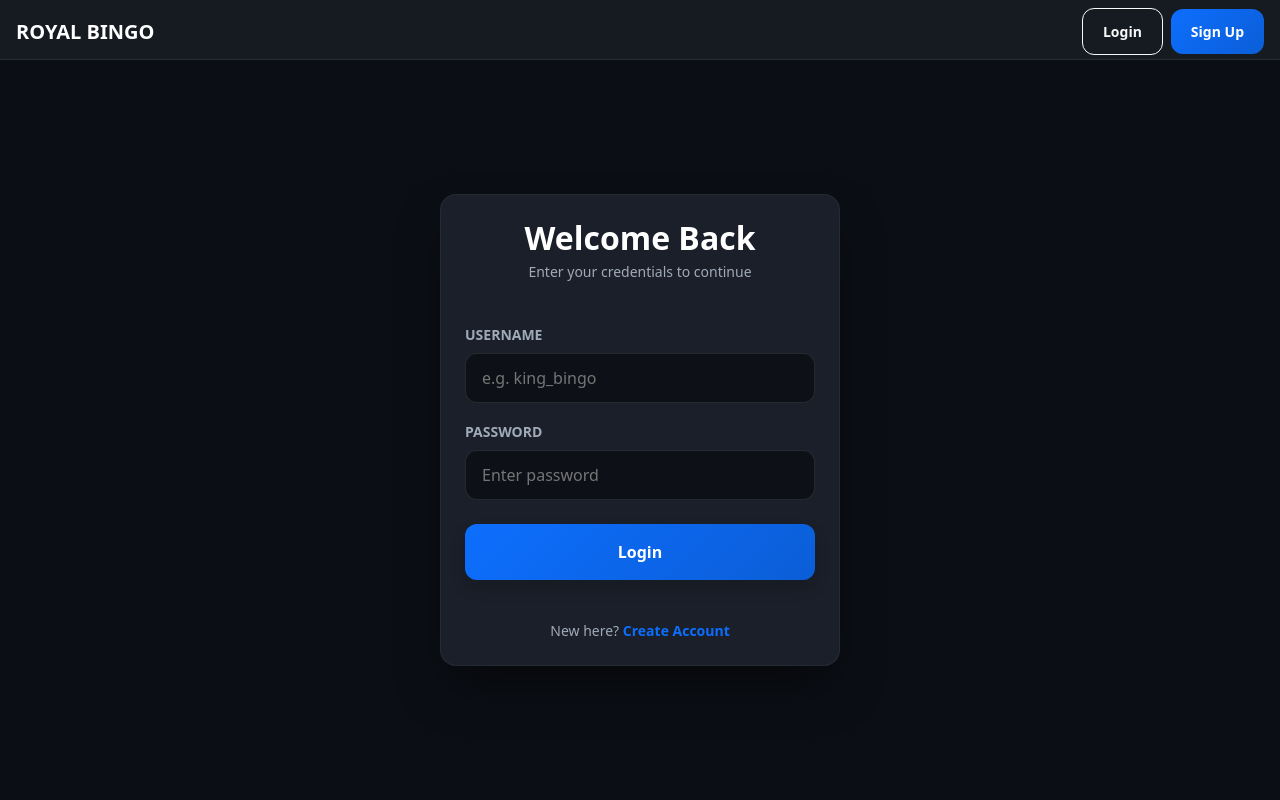
After one commit to abel198523/V4, a Flask app: template templates/login.html in a window 1280 px wide. The commit adds this page. Run offline with Flask 3, Linux system fonts and the light colour scheme; the template is opened without the code that fills it, so the values that code supplies are empty.

Commit message:
Restore login page and functionality to the application
Adds a new API endpoint for login authentication, recreates the login page, and updates navigation links to include login options.

Replit-Commit-Author: Agent
Replit-Commit-Session-Id: 89d95428-a743-4e44-b4c7-7212f12b9a8f
Replit-Commit-Checkpoint-Type: intermediate_checkpoint
Replit-Commit-Event-Id: 440b7c36-d091-4721-a143-9f625104e36b
Replit-Commit-Screenshot-Url: https://storage.googleapis.com/screenshot-production-us-central1/727e3892-d4ee-4655-a57d-1e32bdf683cc/89d95428-a743-4e44-b4c7-7212f12b9a8f/VzS5LvF
Replit-Helium-Checkpoint-Created: true

```diff
--- a/routes.py
+++ b/routes.py
@@ -66,9 +66,19 @@ def get_or_create_session(room_id):
         db.session.commit()
     return session
 
+@app.route("/api/login", methods=["POST"])
+def api_login():
+    data = request.json
+    user = User.query.filter_by(username=data.get('username')).first()
+    if user and check_password_hash(user.password_hash, data.get('password')):
+        login_user(user, remember=True)
+        return jsonify({"success": True, "token": "dummy-token-for-auth"})
+    return jsonify({"success": False, "message": "Invalid credentials"}), 401
+
 @app.route("/login", methods=["GET", "POST"])
 def login():
-    return redirect(url_for('signup'))
+    if request.method == "POST": return api_login()
+    return render_template("login.html")
 
 @app.route("/signup", methods=["GET", "POST"])
 def signup():
--- a/templates/index.html
+++ b/templates/index.html
@@ -238,6 +238,7 @@
         <div class="container-fluid px-3 h-100 d-flex align-items-center">
             <a class="navbar-brand fw-bold" href="/">ROYAL BINGO</a>
             <div class="ms-auto d-flex align-items-center" id="auth-buttons">
+                <a href="{{ url_for('login') }}" class="btn btn-outline-light btn-sm me-2">Login</a>
                 <a href="{{ url_for('signup') }}" class="btn btn-primary btn-sm">Sign Up</a>
             </div>
         </div>
--- a/templates/landing.html
+++ b/templates/landing.html
@@ -15,7 +15,10 @@
         <a href="https://t.me/hhkhdfyc_bot" target="_blank" class="btn btn-primary btn-lg shadow-lg d-flex align-items-center justify-content-center">
             <i class="bi bi-telegram fs-4 me-2"></i> Join Telegram First
         </a>
-        <a href="{{ url_for('signup') }}" class="btn btn-outline-success btn-lg">Sign Up & Play</a>
+        <div class="d-flex gap-2">
+            <a href="{{ url_for('login') }}" class="btn btn-outline-light flex-grow-1">Login</a>
+            <a href="{{ url_for('signup') }}" class="btn btn-outline-success flex-grow-1">Sign Up</a>
+        </div>
     </div>
 </div>
 
--- /dev/null
+++ b/templates/login.html
@@ -0,0 +1,186 @@
+<!DOCTYPE html>
+<html lang="en">
+<head>
+    <meta charset="UTF-8">
+    <meta name="viewport" content="width=device-width, initial-scale=1.0">
+    <title>Login - Royal Bingo</title>
+    <link href="https://cdn.jsdelivr.net/npm/bootstrap@5.3.2/dist/css/bootstrap.min.css" rel="stylesheet">
+    <link rel="stylesheet" href="https://cdn.jsdelivr.net/npm/bootstrap-icons@1.11.2/font/bootstrap-icons.min.css">
+    <style>
+        html, body {
+            background-color: #0b0e14 !important;
+            color: #ffffff !important;
+            margin: 0 !important;
+            padding: 0 !important;
+            width: 100% !important;
+            height: 100% !important;
+            display: flex !important;
+            flex-direction: column !important;
+            overflow: hidden !important;
+            position: fixed !important;
+            inset: 0 !important;
+        }
+
+        .navbar {
+            flex: 0 0 auto;
+            background-color: #161b22 !important;
+            border-bottom: 1px solid rgba(255, 255, 255, 0.08);
+            height: 60px;
+            z-index: 1000;
+        }
+
+        .content-wrapper {
+            flex: 1;
+            overflow: hidden;
+            padding: 0;
+            display: flex;
+            flex-direction: column;
+        }
+
+        #main-content {
+            flex: 1;
+            display: flex;
+            flex-direction: column;
+            overflow-y: auto;
+            padding: 15px;
+            justify-content: center;
+        }
+
+        .card {
+            background-color: #1a1f29;
+            border: 1px solid rgba(255, 255, 255, 0.05);
+            border-radius: 16px;
+            box-shadow: 0 10px 30px rgba(0, 0, 0, 0.4);
+        }
+
+        .form-input {
+            background-color: #0d1117;
+            border: 1px solid rgba(255, 255, 255, 0.1);
+            color: #ffffff;
+            border-radius: 12px;
+            padding: 12px 16px;
+            transition: all 0.3s;
+        }
+
+        .form-input:focus {
+            border-color: #0d6efd;
+            background-color: #161b22;
+            box-shadow: 0 0 0 4px rgba(13, 110, 253, 0.15);
+            outline: none;
+            color: #ffffff;
+        }
+
+        .btn {
+            border-radius: 12px;
+            padding: 12px 20px;
+            font-weight: 600;
+            transition: all 0.3s cubic-bezier(0.4, 0, 0.2, 1);
+        }
+
+        .btn-primary {
+            background: linear-gradient(135deg, #0d6efd 0%, #0b5ed7 100%);
+            border: none;
+        }
+
+        .text-muted {
+            color: #a0aab8 !important;
+        }
+
+        .shadow-2xl { box-shadow: 0 25px 50px -12px rgba(0, 0, 0, 0.5); }
+        .animate-in { animation: fadeInUp 0.6s cubic-bezier(0.4, 0, 0.2, 1); }
+        @keyframes fadeInUp {
+            from { opacity: 0; transform: translateY(20px); }
+            to { opacity: 1; transform: translateY(0); }
+        }
+        .shake {
+            animation: shake 0.5s cubic-bezier(.36,.07,.19,.97) both;
+            transform: translate3d(0, 0, 0);
+        }
+        @keyframes shake {
+            10%, 90% { transform: translate3d(-1px, 0, 0); }
+            20%, 80% { transform: translate3d(2px, 0, 0); }
+            30%, 50%, 70% { transform: translate3d(-4px, 0, 0); }
+            40%, 60% { transform: translate3d(4px, 0, 0); }
+        }
+    </style>
+</head>
+<body>
+    <nav class="navbar navbar-dark bg-dark">
+        <div class="container-fluid px-3 h-100 d-flex align-items-center">
+            <a class="navbar-brand fw-bold" href="/">ROYAL BINGO</a>
+            <div class="ms-auto d-flex align-items-center">
+                <a href="{{ url_for('login') }}" class="btn btn-outline-light btn-sm me-2">Login</a>
+                <a href="{{ url_for('signup') }}" class="btn btn-primary btn-sm">Sign Up</a>
+            </div>
+        </div>
+    </nav>
+    <div class="content-wrapper">
+        <div id="main-content">
+            <div class="card p-4 mx-auto w-100 shadow-2xl animate-in" style="max-width: 400px;">
+                <div class="text-center mb-4">
+                    <h2 class="fw-bold text-white mb-1">Welcome Back</h2>
+                    <p class="text-muted small">Enter your credentials to continue</p>
+                </div>
+
+                <form id="login-form">
+                    <div class="mb-3">
+                        <label class="form-label small fw-bold text-muted text-uppercase">Username</label>
+                        <input type="text" id="username" class="form-input w-100" placeholder="e.g. king_bingo" required>
+                    </div>
+                    <div class="mb-4">
+                        <label class="form-label small fw-bold text-muted text-uppercase">Password</label>
+                        <input type="password" id="password" class="form-input w-100" placeholder="Enter password" required>
+                    </div>
+                    <button type="submit" class="btn btn-primary w-100 py-3 shadow">Login</button>
+                </form>
+
+                <div id="error-msg" class="text-danger mt-3 text-center small fw-bold"></div>
+
+                <div class="text-center mt-4">
+                    <p class="text-muted small mb-0">New here? <a href="{{ url_for('signup') }}" class="text-primary text-decoration-none fw-bold">Create Account</a></p>
+                </div>
+            </div>
+        </div>
+    </div>
+
+<script>
+const loginForm = document.getElementById('login-form');
+const loginBtn = loginForm.querySelector('button[type="submit"]');
+const errorMsg = document.getElementById('error-msg');
+
+loginForm.onsubmit = async (e) => {
+    e.preventDefault();
+    const username = document.getElementById('username').value;
+    const password = document.getElementById('password').value;
+
+    // Reset states
+    errorMsg.innerText = "";
+    loginBtn.disabled = true;
+    const originalText = loginBtn.innerHTML;
+    loginBtn.innerHTML = '<span class="spinner-border spinner-border-sm me-2"></span>Logging in...';
+
+    try {
+        const response = await fetch('/api/login', {
+            method: 'POST',
+            headers: {'Content-Type': 'application/json'},
+            body: JSON.stringify({ username, password })
+        });
+        const data = await response.json();
+        if (data.success) {
+            localStorage.setItem('bingo_token', data.token || 'dummy-token-for-auth');
+            window.location.href = '/game';
+        } else {
+            errorMsg.innerText = data.message || "Invalid username or password";
+            loginForm.classList.add('shake');
+            setTimeout(() => loginForm.classList.remove('shake'), 500);
+        }
+    } catch (e) {
+        errorMsg.innerText = "Connection error. Please try again.";
+    } finally {
+        loginBtn.disabled = false;
+        loginBtn.innerHTML = originalText;
+    }
+};
+</script>
+</body>
+</html>
--- a/templates/signup.html
+++ b/templates/signup.html
@@ -104,6 +104,7 @@
         <div class="container-fluid px-3 h-100 d-flex align-items-center">
             <a class="navbar-brand fw-bold" href="/">ROYAL BINGO</a>
                 <div class="ms-auto d-flex align-items-center">
+                    <a href="{{ url_for('login') }}" class="btn btn-outline-light btn-sm me-2">Login</a>
                     <a href="{{ url_for('signup') }}" class="btn btn-primary btn-sm">Sign Up</a>
                 </div>
             </div>
@@ -147,7 +148,7 @@
                     <div id="error-msg" class="text-danger mt-3 text-center small fw-bold"></div>
 
                     <div class="text-center mt-4">
-                        <p class="text-muted small mb-0">Experience premium bingo with instant rewards.</p>
+                        <p class="text-muted small mb-0">Already have an account? <a href="{{ url_for('login') }}" class="text-primary text-decoration-none fw-bold">Login</a></p>
                     </div>
                 </div>
             </div>
```
